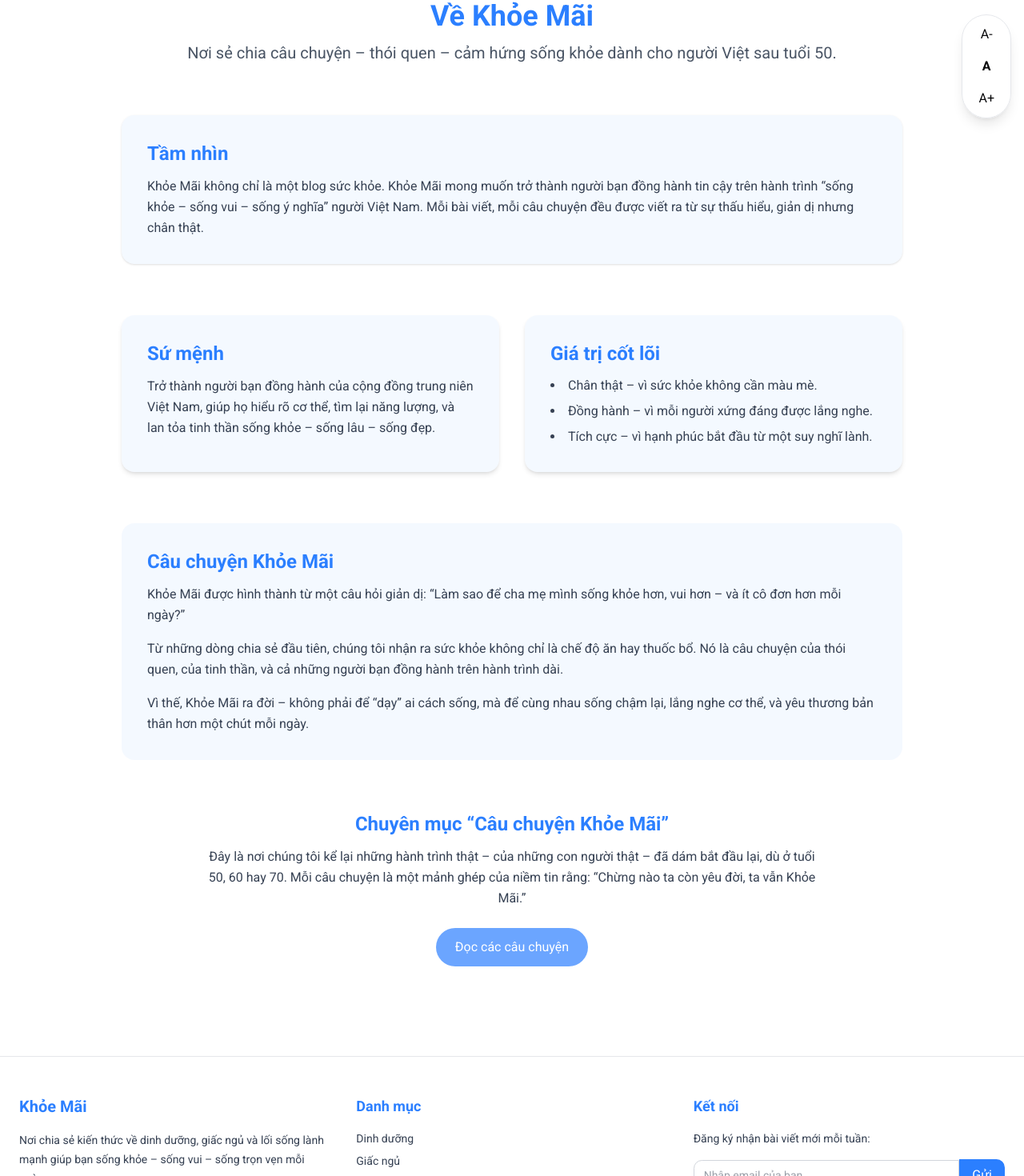
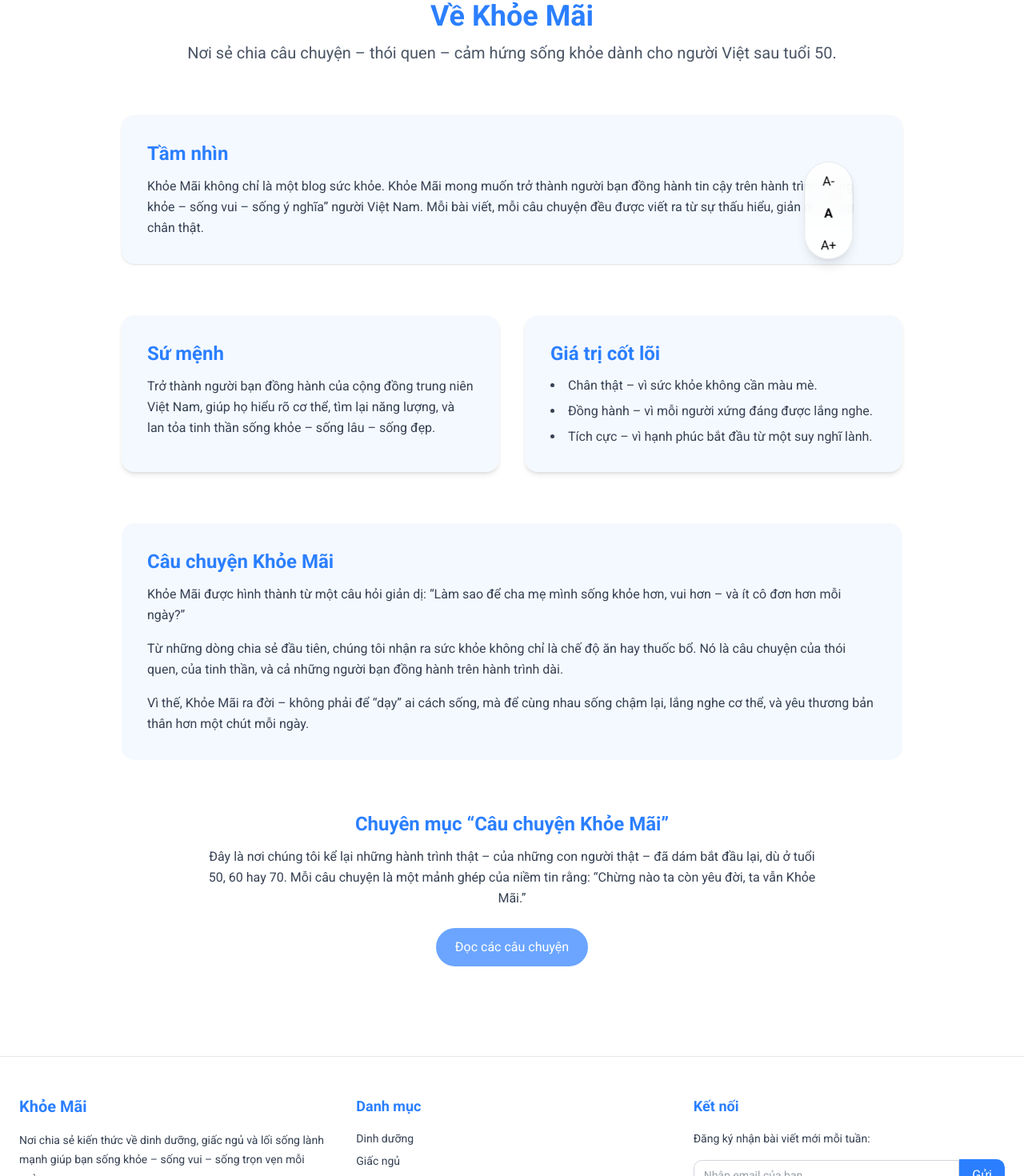
Before and after one commit to duchenry/khoe-mai-v1, a Next.js app: page /about in a window 1280 px wide. Shown: the part 452-1922 px from the top of the page at 80% size. Built offline with nearby package versions, Linux system fonts and the light colour scheme.

Commit message:
adding loading, fix UI fontSizeControl

```diff
--- a/app/components/FontSizeControl.tsx
+++ b/app/components/FontSizeControl.tsx
@@ -24,11 +24,17 @@ export default function FontSizeControl() {
   return (
     <div
       className="
-        fixed bottom-1/4 right-4 z-50
-        flex flex-col gap-2 bg-white/80 backdrop-blur-md
+        fixed bottom-6 right-1/8 transform -translate-x-1/2
+        sm:left-auto sm:right-1/7 sm:transform-none
+        z-50
+        flex flex-col gap-2
+        bg-white/90 backdrop-blur-md
         border border-gray-200 rounded-full px-3 py-2
-        shadow-lg
-        font-medium
+        shadow-lg font-medium
+        max-w-[calc(100vw-2rem)]
+        safe-bottom
+        touch-none
+        dark:bg-gray-800/90 dark:border-gray-700 dark:text-gray-200
       "
     >
       <button
--- a/app/components/Footer.tsx
+++ b/app/components/Footer.tsx
@@ -20,10 +20,10 @@ export default function Footer() {
             <div>
             <h4 className="text-primary text-lg font-semibold mb-4">Danh mục</h4>
             <ul className="space-y-2 text-sm">
-                <li><Link href="/dinh-duong" className="hover:text-primary">Dinh dưỡng</Link></li>
-                <li><Link href="/tap-luyen" className="hover:text-primary">Giấc ngủ</Link></li>
-                <li><Link href="/giac-ngu" className="hover:text-primary">Tập Luyện</Link></li>
-                <li><Link href="/loi-song" className="hover:text-primary">Tâm Lý</Link></li>
+                <li><Link href="/blog?category=nutrition" className="hover:text-primary">Dinh dưỡng</Link></li>
+                <li><Link href="/blog?category=exercise" className="hover:text-primary">Giấc ngủ</Link></li>
+                <li><Link href="/blog?category=sleep" className="hover:text-primary">Tập Luyện</Link></li>
+                <li><Link href="/blog?category=mental" className="hover:text-primary">Tâm Lý</Link></li>
             </ul>
             </div>
 
@@ -45,9 +45,9 @@ export default function Footer() {
                 </button>
             </form>
             <div className="flex space-x-4 mt-4 text-gray-500">
-                <Link href="https://facebook.com" className="hover:text-primary"><FaFacebookF className="w-6 h-6" /></Link>
-                <Link href="https://youtube.com" className="hover:text-red-600"><FaYoutube className="w-6 h-6" /></Link>
-                <Link href="https://tiktok.com" className="hover:text-gray-700"><FaTiktok className="w-6 h-6" /></Link>
+                <Link href="https://facebook.com" className="text-primary/90 hover:text-primary"><FaFacebookF className="w-6 h-6" /></Link>
+                <Link href="https://youtube.com" className="text-red-600 hover:text-red-700"><FaYoutube className="w-6 h-6" /></Link>
+                <Link href="https://tiktok.com" className="text-gray-600 hover:text-gray-700"><FaTiktok className="w-6 h-6" /></Link>
             </div>
             </div>
         </div>
--- /dev/null
+++ b/app/components/LoadingSpinner.tsx
@@ -0,0 +1,18 @@
+// ...existing code...
+"use client";
+import React from "react";
+
+export default function LoadingSpinner({ size = "md" }: { size?: "sm" | "md" | "lg" }) {
+  const sz = size === "sm" ? "w-5 h-5" : size === "lg" ? "w-10 h-10" : "w-8 h-8";
+  const textClass = size === "sm" ? "text-xs" : "text-sm";
+  return (
+    <div role="status" aria-live="polite" className="flex items-center gap-3">
+      <svg className={`${sz} text-indigo-500 animate-spin`} viewBox="0 0 24 24" fill="none" aria-hidden="true">
+        <circle className="opacity-20" cx="12" cy="12" r="10" stroke="currentColor" strokeWidth="4" />
+        <path className="opacity-80" fill="currentColor" d="M4 12a8 8 0 018-8v4a4 4 0 00-4 4H4z" />
+      </svg>
+      <span className={`${textClass} text-gray-600 dark:text-gray-300`}>Loading…</span>
+    </div>
+  );
+}
+// ...existing code...
--- a/app/globals.css
+++ b/app/globals.css
@@ -112,6 +112,10 @@
   --sidebar-ring: oklch(0.488 0.243 264.376);
 }
 
+.safe-bottom {
+  padding-bottom: env(safe-area-inset-bottom);
+}
+
 
 @layer base {
   * {
--- /dev/null
+++ b/app/loading.tsx
@@ -0,0 +1,20 @@
+// ...existing code...
+import LoadingSpinner from "./components/LoadingSpinner";
+
+export default function LoadingPage() {
+  return (
+    <div className="min-h-screen flex items-center justify-center bg-white dark:bg-slate-900 px-4">
+      <div className="flex flex-col items-center gap-4">
+        <div className="rounded-full bg-gradient-to-br from-indigo-500 to-pink-500 p-3 shadow-lg">
+          <div className="w-10 h-10 bg-white/30 rounded-full" />
+        </div>
+        <h2 className="text-lg font-semibold text-gray-700 dark:text-gray-200">Loading…</h2>
+        <p className="text-sm text-gray-500 dark:text-gray-400 max-w-md text-center">
+          Đang tải nội dung, xin chờ một chút.
+        </p>
+        <LoadingSpinner size="md" />
+      </div>
+    </div>
+  );
+}
+// ...existing code...
--- a/app/page.tsx
+++ b/app/page.tsx
@@ -4,13 +4,17 @@ import DailyHealthTips from "./components/DailyHealthTips";
 import HealthTopics from "./components/HealthTopics";
 import { getAllData } from "@/lib/api";
 import FeatureVideo from "./components/FeatureVideo";
+import React from "react";
+import LoadingSpinner from "./components/LoadingSpinner";
 
 export default async function Home() {
   const data = await getAllData();
   return (
     <div>
         <Hero />
-        <FeatureList list={data} />
+        <React.Suspense fallback={<div className="py-8 flex justify-center"><LoadingSpinner size="sm" /></div>}>
+          <FeatureList list={data} />
+        </React.Suspense>
         <DailyHealthTips />
         <HealthTopics />
         <FeatureVideo />
```
